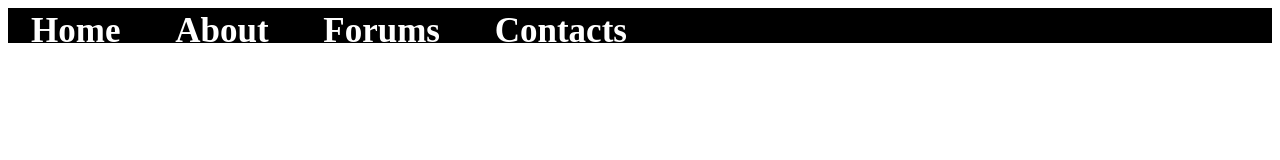
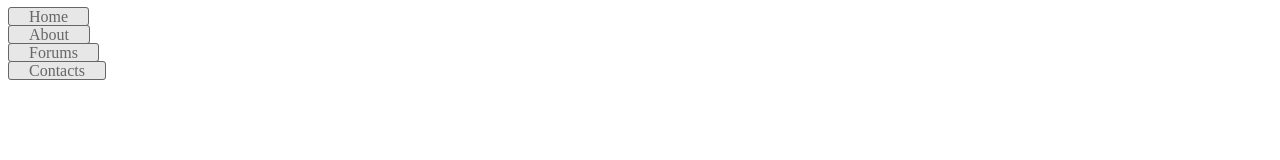
Before and after one commit to BhanuPratap23/horizontal, a plain HTML site: page index.html in a window 1280 px wide. Drawn offline with Linux system fonts and the light colour scheme.

Commit message:
Update index.css

```diff
--- a/index.css
+++ b/index.css
@@ -1,28 +1,27 @@
-#nav{
-background-color:black;
-height:35px;
-font-size:35px;
-font-weight:bold;
-font:Tahoma;
+.button{
+  background-color:#e7e7e7;
+  border:1px solid;
+  border-radius:3px;
+  height:30px;
+  line-hright:28px;
+  padding:0 20px;
+  text-align:center;
+  margin-right:10px;
+  box-sizing:border-box;
 }
-#nav ul{
-padding:0;
-margin:0;
-list-style-type:none;
-text-alin:center;
+ul{
+  padding:0;
+  list-style-type:none;
 }
-#nav li{
-display:inline;
-padding:15px;
-vertical-align:middle;
+li{
+  display;inline;
 }
-#nav a{
-text-decoration:none;
-padding:8px 8px 8px 8px;
-color:white;
-vertiacl-align:middle;
+a{
+  color:#666;
+  text-decoration:none;
+  float:left:
 }
-#nav a:hover{
-color:black;
-background-color:white;
+a:hover{
+   color:#000;
+  background-color:#dadada;
 }
```
